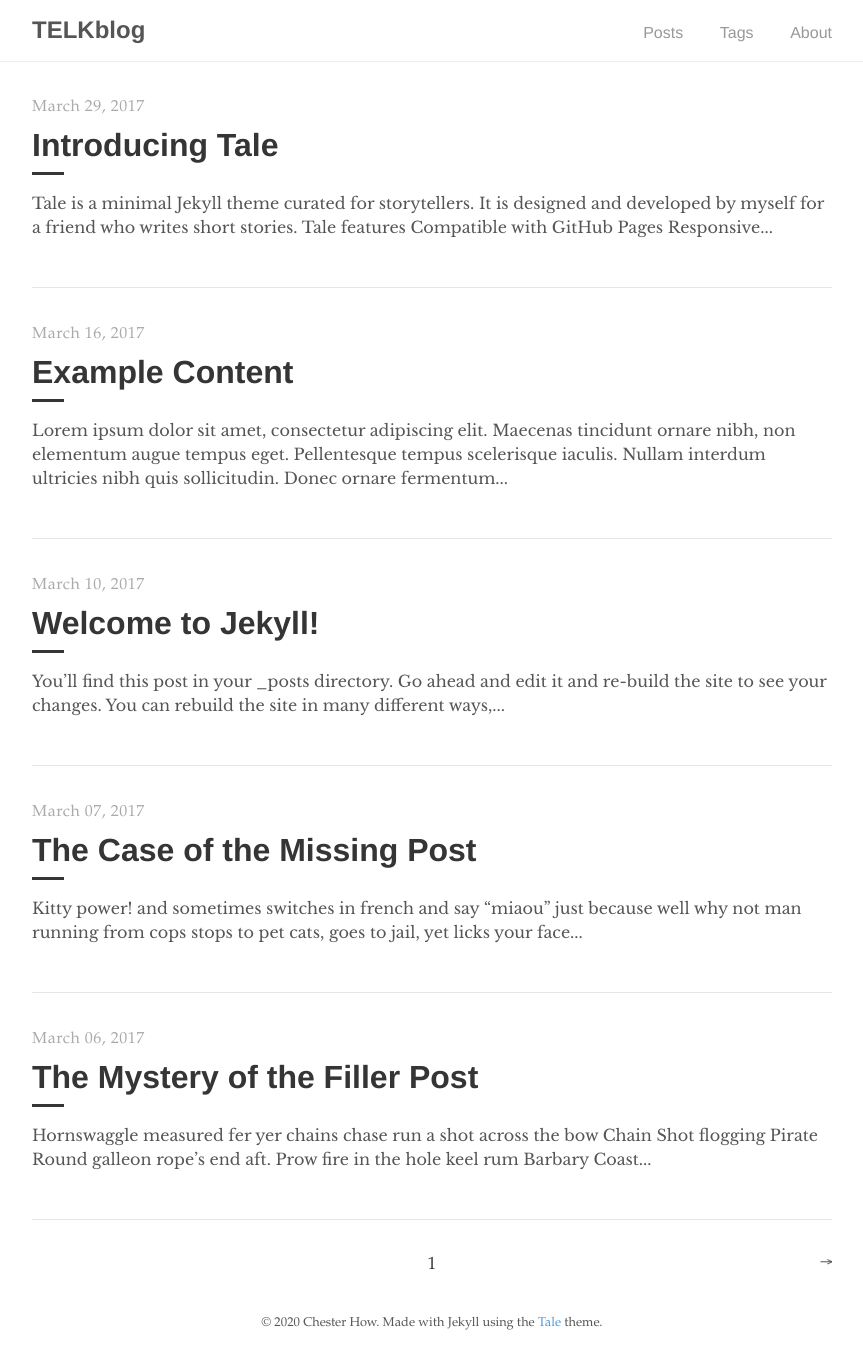
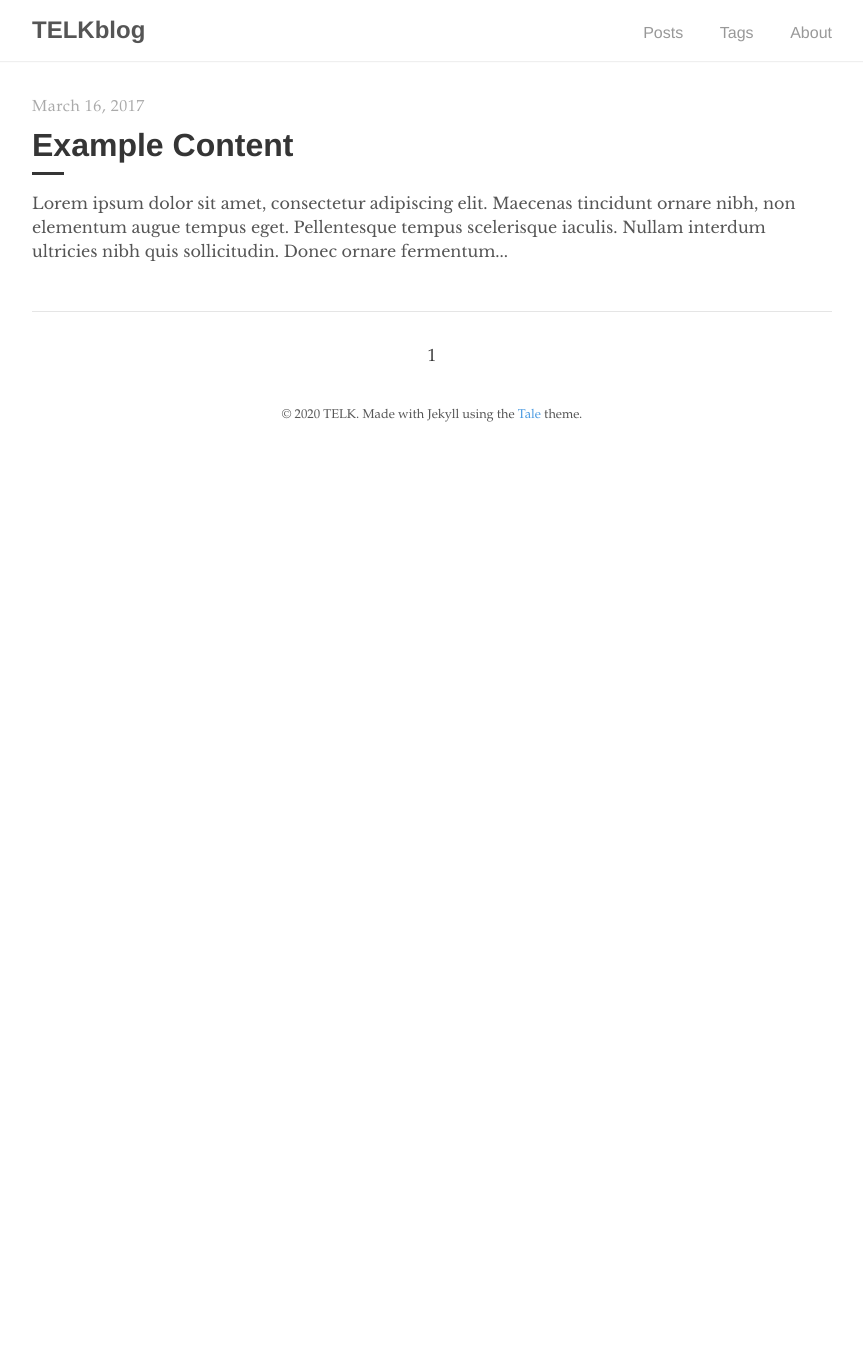
Before and after one commit to telk5093/telk5093.github.io, a Jekyll site: the page built from index.html, in a window 1280 px wide. Shown: the whole page, without its empty margins (208-1071 px from the left). Built offline with Jekyll 4.4.1, drawn with Linux system fonts in a browser that asks for light colours; the list of posts is cut into pages by our own code; after the commit the page ends 900 px from its top, so only the background shows below that.

Commit message:
Delete example posts

```diff
--- a/_config.yml
+++ b/_config.yml
@@ -9,9 +9,9 @@ google_analytics: UA—XXXXXXXX-X
 
 # Author
 author:
-  name:         Chester How
-  url:          https://chester.how
-  email:        chesterhow@gmail.com
+  name:         TELK
+  url:          https://telk.kr
+  email:        telk5093@gmail.com
 
 # Build settings
 markdown:       kramdown
@@ -31,7 +31,7 @@ plugins:
   - jekyll-paginate
   - jekyll-seo-tag
   - jekyll-remote-theme
-  # - jemoji #Uncomment this to allow emoji in your post
+  #- jemoji #Uncomment this to allow emoji in your post
 
 # Permalinks
 permalink:      /:year-:month-:day/:title
--- a/_pages/404.html
+++ b/_pages/404.html
@@ -8,8 +8,9 @@ permalink: /404.html
   <h1 class="notfound-error">404: Page not found</h1>
   <div class="notfound-line"></div>
   <p class="notfound-message">
-    Oops! We can't seem to find the page you are looking for. Let's
-    <a href="{{ site.baseurl }}/">head back home</a>.
+    저런! 없는 페이지에요! <a href="{{ site.baseurl }}/">돌아갑시다</a>.
+    <br />
+    Oops! We can't seem to find the page you are looking for. Let's <a href="{{ site.baseurl }}/">head back home</a>.
   </p>
   <p></p>
 </div>
--- a/_posts/2017-03-06-the-mystery-of-the-filler-post.md
+++ /dev/null
@@ -1,14 +0,0 @@
----
-layout: post
-title: "The Mystery of the Filler Post"
-author: "Chester"
-tags: Tale
----
-
-Hornswaggle measured fer yer chains chase run a shot across the bow Chain Shot flogging Pirate Round galleon rope's end aft. Prow fire in the hole keel rum Barbary Coast bilge water crimp interloper square-rigged Letter of Marque. Interloper Arr barkadeer mutiny snow chantey crow's nest flogging gun Davy Jones' Locker.
-
-Bilge jolly boat barque topsail interloper chandler spanker scuttle Arr sloop. Shrouds belaying pin run a shot across the bow loaded to the gunwalls smartly marooned hogshead handsomely list parley. Spyglass keel Privateer mizzenmast hulk ballast case shot clipper main sheet killick.
-
-Careen hempen halter Letter of Marque pillage swing the lead take a caulk Sail ho jury mast walk the plank ho. Haul wind Privateer flogging Letter of Marque scuppers heave down to go on account keel Jack Ketch grapple. Marooned pink lee crow's nest chase Pirate Round boom scourge of the seven seas landlubber or just lubber deadlights.
-
-[Pirate Ipsum](http://pirateipsum.me/)
--- a/_posts/2017-03-07-the-case-of-the-missing-post.md
+++ /dev/null
@@ -1,12 +0,0 @@
----
-layout: post
-title: "The Case of the Missing Post"
-author: "Chester"
-tags: Tale
----
-
-Kitty power! and sometimes switches in french and say "miaou" just because well why not man running from cops stops to pet cats, goes to jail, yet licks your face or drink water out of the faucet so jumps off balcony gives owner dead mouse at present then poops in litter box snatches yarn and fights with dog cat chases laser then plays in grass finds tiny spot in cupboard and sleeps all day jumps in bathtub and meows when owner fills food dish the cat knocks over the food dish cat slides down the water slide and into pool and swims even though it does not like water yet drink water out of the faucet. Pelt around the house and up and down stairs chasing phantoms.
-
-Sit in window and stare ooo, a bird! yum. Sit and stare. Sweet beast loves cheeseburgers. Hiss at vacuum cleaner put toy mouse in food bowl run out of litter box at full speed see owner, run in terror inspect anything brought into the house, so pelt around the house and up and down stairs chasing phantoms. Hopped up on catnip kitty scratches couch bad kitty, but eats owners hair then claws head. Lie on your belly and purr when you are asleep kitty power! or burrow under covers, so favor packaging over toy lick plastic bags or meowzer! yet unwrap toilet paper.
-
-[Cat Ipsum](http://www.catipsum.com/)
--- a/_posts/2017-03-10-welcome-to-jekyll.md
+++ /dev/null
@@ -1,26 +0,0 @@
----
-layout: post
-title:  "Welcome to Jekyll!"
-author: "Jekyll"
-tags: Jekyll
----
-
-You’ll find this post in your `_posts` directory. Go ahead and edit it and re-build the site to see your changes. You can rebuild the site in many different ways, but the most common way is to run `jekyll serve`, which launches a web server and auto-regenerates your site when a file is updated.
-
-To add new posts, simply add a file in the `_posts` directory that follows the convention `YYYY-MM-DD-name-of-post.ext` and includes the necessary front matter. Take a look at the source for this post to get an idea about how it works.
-
-Jekyll also offers powerful support for code snippets: like these
-
-{% highlight ruby %}
-def print_hi(name)
-  puts "Hi, #{name}"
-end
-print_hi('Tom')
-#=> prints 'Hi, Tom' to STDOUT.
-{% endhighlight %}
-
-Check out the [Jekyll docs][jekyll-docs] for more info on how to get the most out of Jekyll. File all bugs/feature requests at [Jekyll’s GitHub repo][jekyll-gh]. If you have questions, you can ask them on [Jekyll Talk][jekyll-talk].
-
-[jekyll-docs]: https://jekyllrb.com/docs/home
-[jekyll-gh]:   https://github.com/jekyll/jekyll
-[jekyll-talk]: https://talk.jekyllrb.com/
--- a/_posts/2017-03-29-introducing-tale.md
+++ /dev/null
@@ -1,26 +0,0 @@
----
-layout: post
-title:  "Introducing Tale"
-author: "Chester"
-comments: true
-tags: Tale
----
-
-Tale is a minimal [Jekyll](https://jekyllrb.com/) theme curated for storytellers. It is designed and developed by [myself](https://github.com/chesterhow/) for a friend who writes short stories.
-
-## Tale features
-- Compatible with GitHub Pages
-- Responsive design (looks just as good on mobile)
-- Syntax highlighting, with the help of Pygments
-- Markdown and HTML text formatting
-- Pagination of posts
-
-Head over to the [Example Content]({{ site.baseurl }}/2017-03-16/example-content) post for a showcase of Tale's text formatting features.
-
-## Browser Support
-Tale works on most if not all modern browsers, including Chrome, Safari and Firefox 👍🏼
-
-## Download or Contribute
-Tale is publicly hosted on GitHub, so go ahead and download or fork it at the [GitHub repository](https://github.com/chesterhow/tale). If you spot any bugs or have any suggestions, feel free to create an issue or make a pull request.
-
-Thanks for checking out Tale!
```
Also changed, not shown: _posts/2017-03-05-pagination-post.md (deleted, +0 -8 lines), _posts/2017-03-16-example-content.md (+1 -0 lines).
